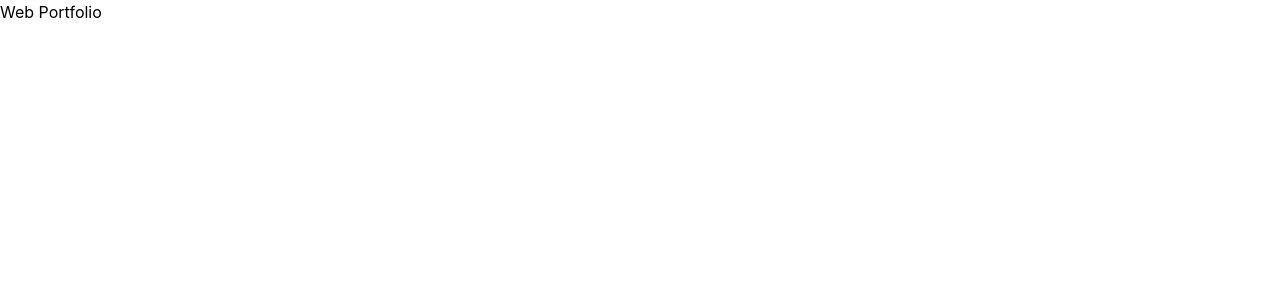
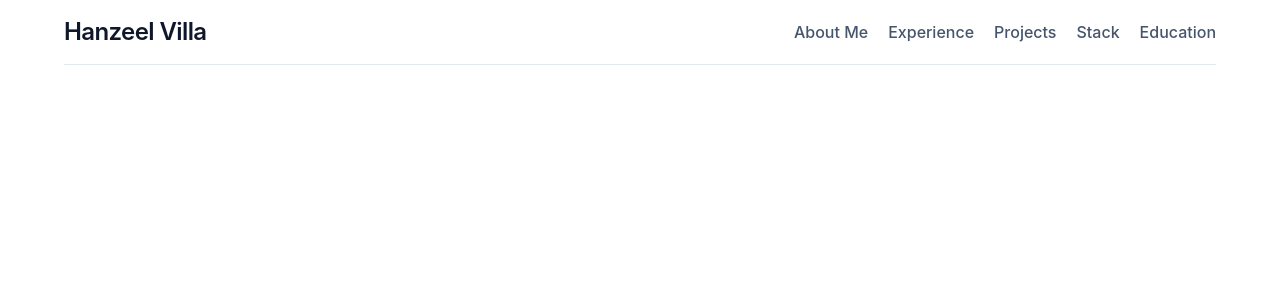
Before and after one commit to hanzeelvilla/web-portfolio, a React (Vite) app: page / in a window 1280 px wide. Shown: the top 300 px of the page. Built offline with nearby package versions, Linux system fonts and the light colour scheme.

Commit message:
NavBar component

```diff
--- a/package.json
+++ b/package.json
@@ -13,6 +13,7 @@
   },
   "dependencies": {
     "@tailwindcss/vite": "^4.3.2",
+    "lucide-react": "^1.23.0",
     "react": "^19.2.7",
     "react-dom": "^19.2.7",
     "tailwindcss": "^4.3.2"
--- a/src/WebPortfolioApp.tsx
+++ b/src/WebPortfolioApp.tsx
@@ -1,3 +1,9 @@
+import { Navbar } from "./components/layout/Navbar";
+
 export const WebPortfolioApp = () => {
-  return <div>Web Portfolio</div>;
+  return (
+    <div className="min-h-screen px-6 py-4 text-slate-900">
+      <Navbar />
+    </div>
+  );
 };
--- /dev/null
+++ b/src/components/layout/Navbar.tsx
@@ -0,0 +1,65 @@
+import { Menu, X } from "lucide-react";
+import { useState } from "react";
+
+const navigationLinks = [
+  { label: "About Me", href: "#" },
+  { label: "Experience", href: "#" },
+  { label: "Projects", href: "#" },
+  { label: "Stack", href: "#" },
+  { label: "Education", href: "#" },
+];
+
+export const Navbar = () => {
+  const [isMenuOpen, setIsMenuOpen] = useState(false);
+
+  const closeMenu = () => setIsMenuOpen(false);
+
+  return (
+    <nav className="mx-auto w-full max-w-6xl border-b border-slate-200 pb-4">
+      <div className="flex items-center justify-between">
+        <p className="text-2xl font-semibold tracking-tight">Hanzeel Villa</p>
+
+        <div className="hidden items-center gap-5 text-base font-medium md:flex">
+          {navigationLinks.map((link) => (
+            <a
+              key={link.label}
+              className="text-slate-600 underline decoration-transparent underline-offset-4 transition-colors hover:text-slate-900 hover:decoration-current"
+              href={link.href}
+            >
+              {link.label}
+            </a>
+          ))}
+        </div>
+
+        <button
+          aria-expanded={isMenuOpen}
+          aria-label={isMenuOpen ? "Close navigation menu" : "Open navigation menu"}
+          className="inline-flex h-11 w-11 items-center justify-center rounded-md border border-slate-200 text-slate-700 transition-colors hover:bg-slate-100 md:hidden"
+          onClick={() => setIsMenuOpen((currentValue) => !currentValue)}
+          type="button"
+        >
+          {isMenuOpen ? (
+            <X className="h-6 w-6" />
+          ) : (
+            <Menu className="h-6 w-6" />
+          )}
+        </button>
+      </div>
+
+      <div
+        className={`${isMenuOpen ? "flex" : "hidden"} mt-4 flex-col gap-4 md:hidden`}
+      >
+        {navigationLinks.map((link) => (
+          <a
+            key={link.label}
+            className="w-fit text-slate-600 underline decoration-transparent underline-offset-4 transition-colors hover:text-slate-900 hover:decoration-current"
+            href={link.href}
+            onClick={closeMenu}
+          >
+            {link.label}
+          </a>
+        ))}
+      </div>
+    </nav>
+  );
+};
```
Also changed, not shown: 1 other file (tests, documents, lock files or other folders).
